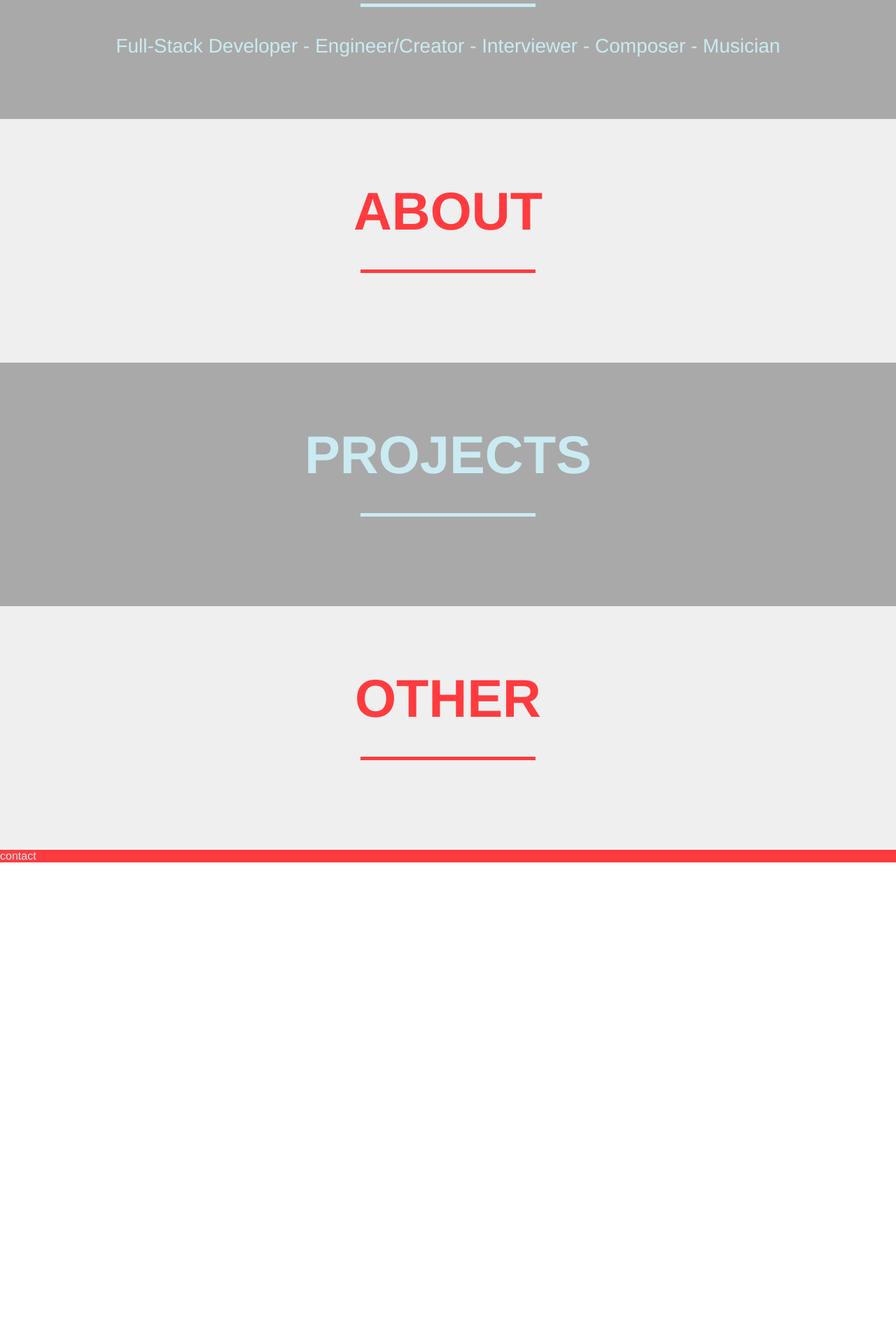
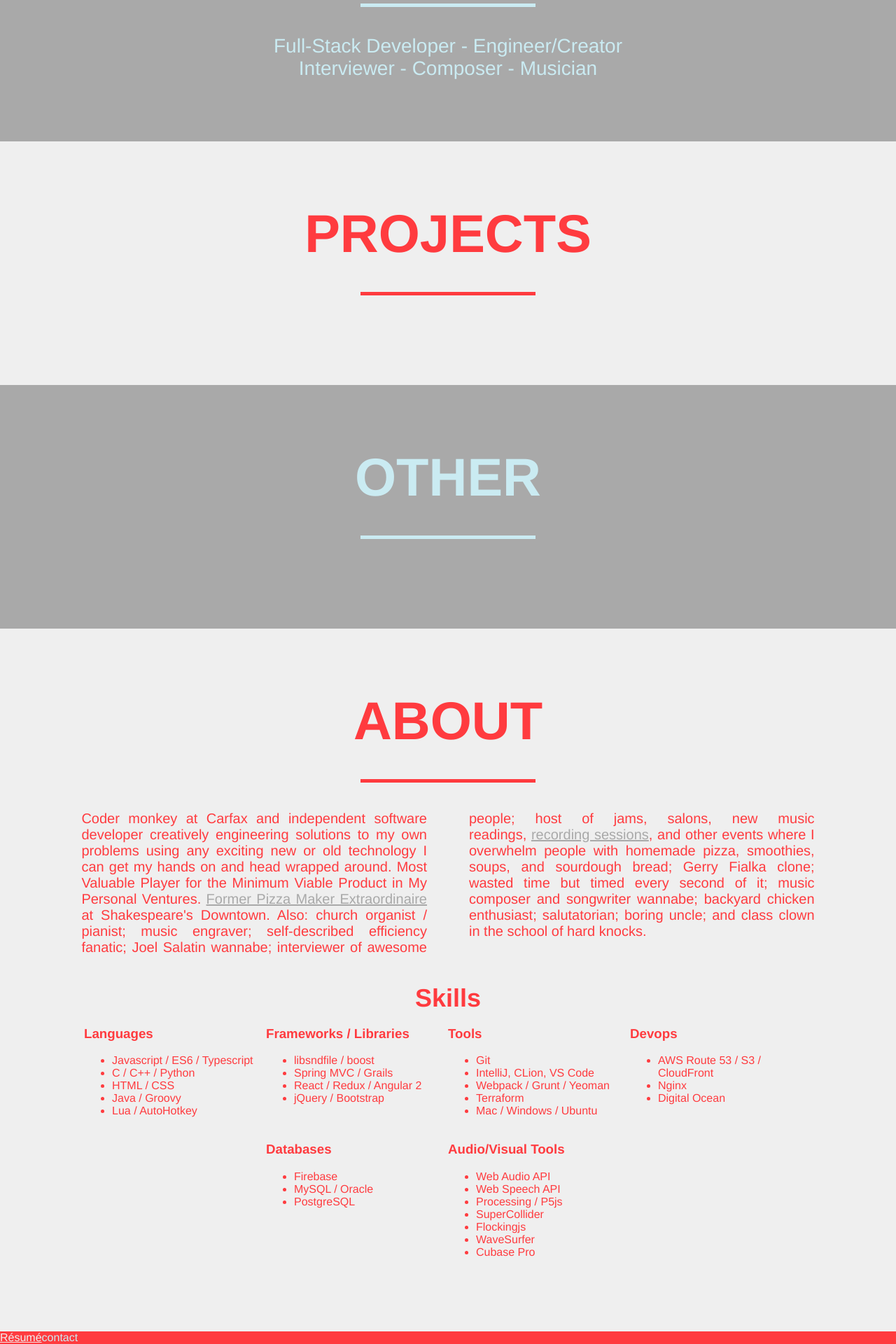
Before and after one commit to jsphweid/josephweidinger.com, a React app: page / in a window 1280 px wide. Shown: the part 290-2210 px from the top of the page at 70% size. Before the commit the page ends 1522 px from the top, so only its background shows below. Built offline with nearby package versions, Linux system fonts and the light colour scheme.

Commit message:
title and about

```diff
--- a/src/app/about/about.scss
+++ b/src/app/about/about.scss
@@ -1,3 +1,39 @@
 .jlw-about {
 
 }
+
+.jlw-bio {
+    p {
+        column-count: 2;
+        column-gap: 60px;
+        text-align: justify;
+        max-width: 85%;
+        margin: 0 auto 40px auto;
+    }
+}
+
+@media screen and (max-width: 700px) {
+    .jlw-bio {
+        display: block;
+        p {
+            column-count: 1;
+            max-width: 100%;
+        }
+    }
+}
+
+.jlw-skills {
+    .jlw-skills-header {
+        text-align: center;
+        font-size: 36px;
+        margin: 0;
+    }
+    .jlw-skills-content {
+        flex-wrap: wrap;
+        display: inline-flex;
+        justify-content: center;
+        & > div {
+            width: 260px;
+        }
+    }
+}
--- a/src/app/about/about.tsx
+++ b/src/app/about/about.tsx
@@ -1,5 +1,7 @@
 import * as React from 'react'
 import Section from '../common/section/section'
+import { skills } from '../common/constants'
+const shakesArticleLink: string = `//www.columbiatribune.com/business/saturday_business/cheesy-memories-shakespeare-s-growth-from-a-small-operation-to/article_e1a3815e-e081-52f2-b03e-12575ebed8f1.html`
 
 export interface AboutProps {
     className?: string
@@ -11,11 +13,60 @@ export default class About extends React.Component<AboutProps> {
         super(props)
     }
 
+    renderBriefBio = (): JSX.Element => {
+        return (
+            <div className="jlw-bio">
+                <p>
+                        Coder monkey at Carfax and independent software developer creatively
+                        engineering solutions to my own problems using any exciting new or
+                        old technology I can get my hands on and head wrapped around. Most
+                        Valuable Player for the Minimum Viable Product in My Personal Ventures.&nbsp;
+                        <a href={shakesArticleLink}>Former Pizza Maker Extraordinaire</a> at
+                        Shakespeare's Downtown. Also: church organist / pianist; music engraver;
+                        self-described efficiency fanatic; Joel Salatin wannabe; interviewer
+                        of awesome people; host of jams, salons, new music readings,&nbsp;
+                        <a href="http://josephweidinger.com/studioWoodshed">recording sessions</a>,
+                        and other events where I overwhelm people with homemade pizza, smoothies,
+                        soups, and sourdough bread; Gerry Fialka clone; wasted time but timed every
+                        second of it; music composer and songwriter wannabe; backyard chicken
+                        enthusiast; salutatorian; boring uncle; and class clown in the school
+                        of hard knocks.
+                </p>
+            </div>
+        )
+    }
+
+    renderSkills = (): JSX.Element => {
+        const skillsDivs: JSX.Element[] = Object.keys(skills)
+            .map((skill: string, index: number) => {
+                const items: string[] = skills[skill]
+                return (
+                    <div key={`div-${index}`}>
+                        <h3>{skill}</h3>
+                        <ul>
+                            {items.map((item: string, index: number) => <li key={index}>{item}</li>)}
+                        </ul>
+                    </div>
+                )
+            })
+
+        return (
+            <div className="jlw-skills">
+                <h2 className="jlw-skills-header">Skills</h2>
+                <div className="jlw-skills-content">
+                    {skillsDivs}
+                </div>
+            </div>
+        )
+    }
+
     render() {
         return (
             <Section className={`jlw-about ${this.props.className}`}
                 title="About"
             >
+                {this.renderBriefBio()}
+                {this.renderSkills()}
             </Section>
         )
     }
--- a/src/app/colors.scss
+++ b/src/app/colors.scss
@@ -6,16 +6,19 @@ $off-white-light: #EFEFEF;
 .jlw-colorProfile1 {
     background-color: $red;
     color: $off-white-dark;
+    a { color: $off-white-light }
 }
 
 .jlw-colorProfile2 {
     background-color: $grey;
     color: $off-white-dark;
+    a { color: $red }
 }
 
 .jlw-colorProfile3 {
     background-color: $off-white-light;
     color: $red;
+    a { color: $grey }
 }
 
 $something: #229e85;
--- a/src/app/common/constants.ts
+++ b/src/app/common/constants.ts
@@ -1 +1,10 @@
 export const scrollOptions: any = { duration: 200, smooth: true, offset: -168 }
+
+export const skills: any = {
+    'Languages': ['Javascript / ES6 / Typescript', 'C / C++ / Python', 'HTML / CSS', 'Java / Groovy', 'Lua / AutoHotkey'],
+    'Frameworks / Libraries': ['libsndfile / boost', 'Spring MVC / Grails', 'React / Redux / Angular 2', 'jQuery / Bootstrap'],
+    'Tools': ['Git', 'IntelliJ, CLion, VS Code', 'Webpack / Grunt / Yeoman', 'Terraform', 'Mac / Windows / Ubuntu'],
+    'Devops': ['AWS Route 53 / S3 / CloudFront', 'Nginx', 'Digital Ocean'],
+    'Databases': ['Firebase', 'MySQL / Oracle', 'PostgreSQL'],
+    'Audio/Visual Tools': ['Web Audio API', 'Web Speech API', 'Processing / P5js', 'SuperCollider', 'Flockingjs', 'WaveSurfer', 'Cubase Pro']
+}
--- a/src/app/common/section/section.scss
+++ b/src/app/common/section/section.scss
@@ -25,3 +25,9 @@
         font-size: 3em;
     }
 }
+
+@media screen and (max-width: 650px) {
+    .jlw-section {
+        padding: 88px 16px;
+    }
+}
--- a/src/app/contact/contact.tsx
+++ b/src/app/contact/contact.tsx
@@ -15,6 +15,7 @@ export default class Contact extends React.Component<ContactProps> {
         return (
             <div className={`jlw-contact ${this.props.className}`}>
                 <Element name={'Contact'} />
+                <a href="">Résumé</a>
                 contact
             </div>
         )
--- a/src/app/main.scss
+++ b/src/app/main.scss
@@ -3,6 +3,10 @@ body {
     padding-top: 80px;
 }
 
+p {
+    font-size: 20px;
+}
+
 .jlw {
     font-family: Montserrat, "Helvetica Neue", Helvetica, Arial, sans-serif;
 }
--- a/src/app/main.tsx
+++ b/src/app/main.tsx
@@ -21,9 +21,9 @@ export default class Main extends React.Component {
             <div className="jlw">
                 <Navbar className="jlw-colorProfile1" />
                 <Title className="jlw-colorProfile2" />
+                <Projects className="jlw-colorProfile3" />
+                <Other className="jlw-colorProfile2" />
                 <About className="jlw-colorProfile3" />
-                <Projects className="jlw-colorProfile2" />
-                <Other className="jlw-colorProfile3" />
                 <Contact className="jlw-colorProfile1" />
             </div>
         )
--- a/src/app/navbar/navbar.tsx
+++ b/src/app/navbar/navbar.tsx
@@ -16,7 +16,7 @@ export default class Navbar extends React.Component<NavbarProps> {
 
     render() {
 
-        const sectionTitles: SectionType[] = ['About', 'Projects', 'Other', 'Contact']
+        const sectionTitles: SectionType[] = ['Projects', 'Other', 'About', 'Contact']
 
         const sections: JSX.Element[] = sectionTitles
             .map((section: string, index: number) => {
--- a/src/app/title/title.scss
+++ b/src/app/title/title.scss
@@ -1,9 +1,12 @@
-.jlw-title {
+.jlw-title .jlw-title-labels {
+    text-align: center;
+    font-size: 1.75em;
+    font-weight: 300;
+}
 
-    div {
-        text-align: center;
-        font-size: 1.75em;
-        font-weight: 300;
+
+@media screen and (max-width: 650px) {
+    .jlw-title .jlw-title-labels {
+        font-size: 1em;
     }
-
 }
--- a/src/app/title/title.tsx
+++ b/src/app/title/title.tsx
@@ -17,8 +17,9 @@ export default class Title extends React.Component<TitleProps> {
             <Section className={`jlw-title ${this.props.className}`}
                 title={'Joseph Weidinger'}
             >
-                <div>
-                    Full-Stack Developer - Engineer/Creator - Interviewer - Composer - Musician
+                <div className="jlw-title-labels">
+                    Full-Stack Developer - Engineer/Creator<br/>
+                    Interviewer - Composer - Musician
                 </div>
             </Section>
         )
--- a/tslint.json
+++ b/tslint.json
@@ -11,7 +11,7 @@
         "ter-indent": [true, 4, { "SwitchCase": 1 }],
         "trailing-comma": [true, { "multiline": "never", "singleline": "never" }],
         "strict-boolean-expressions": false,
-        "max-line-length": [true, 165],
+        "max-line-length": [false],
         "ter-arrow-parens": [true, "always"],
         "import-name": false,
         "object-literal-key-quotes": false,
```
Also changed, not shown: 1 other file (tests, documents, lock files or other folders).
